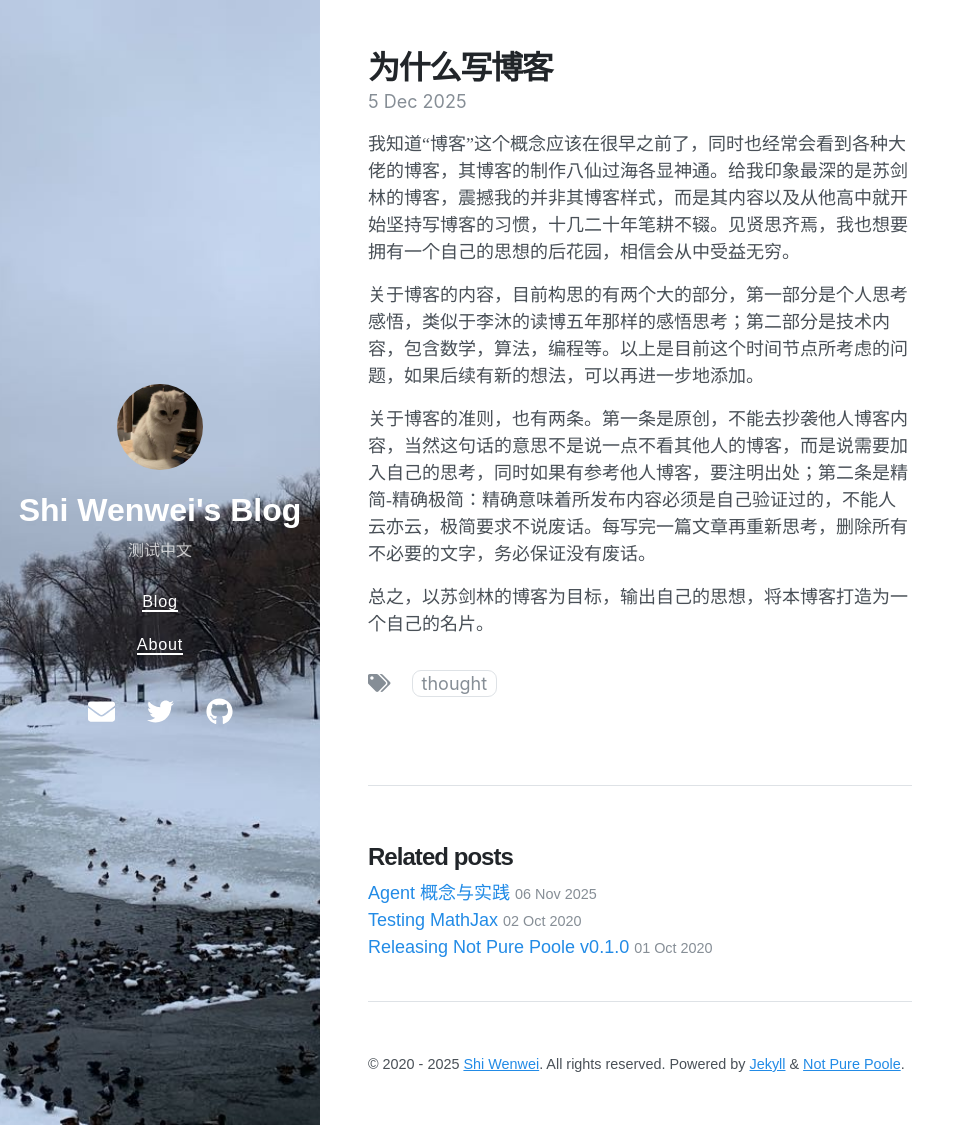
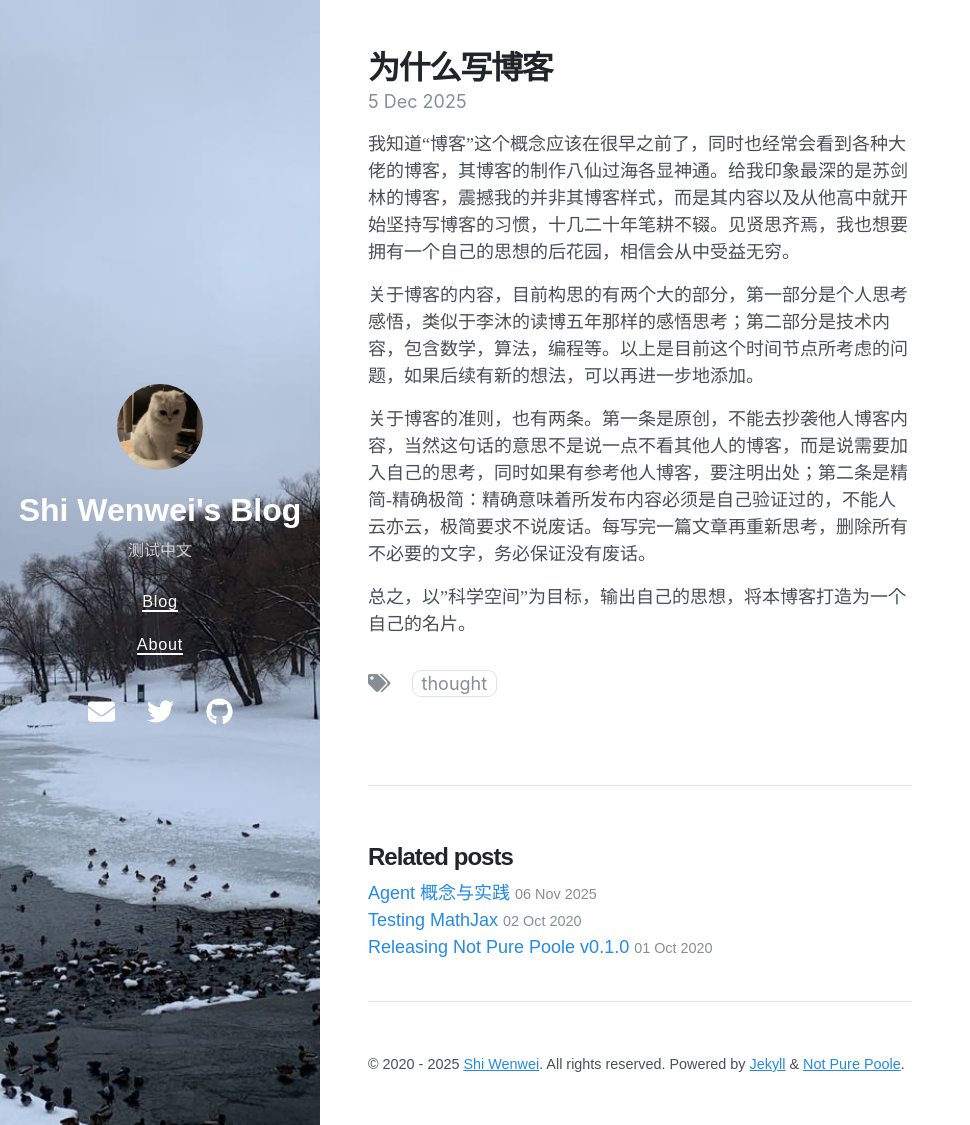
Before and after one commit to Shi5013/Shi5013.github.io, a Jekyll site: the page built from _posts/2025-12-6-why-blog.md, in a window 1280 px wide and 1125 px high. Shown: the whole window, without its empty margins (0-970 px from the left). Built offline with Jekyll 4.4.1, drawn with Linux system fonts in a browser that asks for light colours; nearby versions of some CDN libraries.

Commit message:
Why Blog

```diff
--- a/_posts/2025-12-6-why-blog.md
+++ b/_posts/2025-12-6-why-blog.md
@@ -12,4 +12,4 @@ date: 2025-12-05 16:32 +0800
 
 关于博客的准则，也有两条。第一条是原创，不能去抄袭他人博客内容，当然这句话的意思不是说一点不看其他人的博客，而是说需要加入自己的思考，同时如果有参考他人博客，要注明出处；第二条是精简-精确极简：精确意味着所发布内容必须是自己验证过的，不能人云亦云，极简要求不说废话。每写完一篇文章再重新思考，删除所有不必要的文字，务必保证没有废话。
 
-总之，以苏剑林的博客为目标，输出自己的思想，将本博客打造为一个自己的名片。
+总之，以"科学空间"为目标，输出自己的思想，将本博客打造为一个自己的名片。
```
